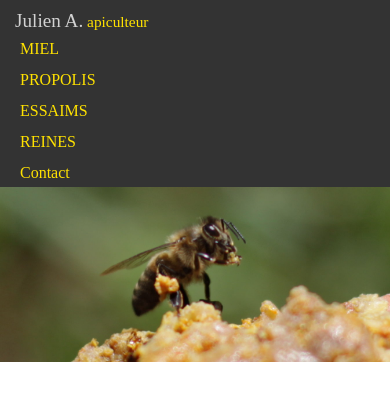
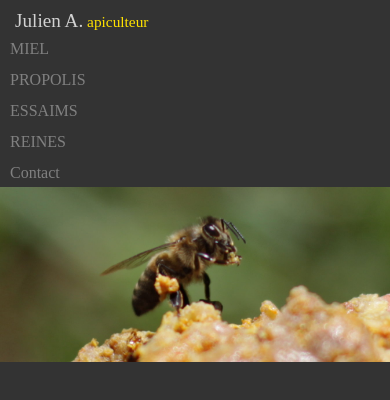
Before and after one commit to lesabeillesdeole/site, a plain HTML site: page index.html in a window 390 px wide. Drawn offline with Linux system fonts and the light colour scheme.

Commit message:
Test full linkable LI with A inside

```diff
--- a/style.css
+++ b/style.css
@@ -22,7 +22,7 @@ time, mark, audio, video {
 }
 
 /* --------------------------DEBUT DE PERSONALISATION BALISE HEADER------------------------------*/
-header{
+header, body{
 	background-color:#333333;
 
 }
@@ -49,6 +49,7 @@ header h1 span{
 	font-size:0.8em;
 }
 
+
 /* --------------------------DEBUT DE PERSONALISATION BALISE NAV------------------------------*/
 nav ul{
 	display: flex;
@@ -66,7 +67,7 @@ nav ul li{
 }
 nav ul li a{
 	text-decoration: none; /*enlever l'effet souligné des liens*/
-	padding:20px;
+	padding:10px;
 	color: #ffe200;
 	transition-property: text-shadow;
 	transition-duration: 0.1s;
@@ -81,6 +82,7 @@ nav ul li a:hover{
 	color:black;
 	text-shadow: 2px 2px 2px black;
 }
+
 /* --------------------------FIN DE PERSONALISATION BALISE NAV------------------------------*/
 
 
@@ -90,19 +92,17 @@ nav ul li a:hover{
 picture img{
 	max-width:100%;
 }
-/* --------------------------DEBUT DE PERSONALISATION bannière------------------------------*/
+/* --------------------------FIN DE PERSONALISATION bannière------------------------------*/
 
 /* --------------------------DEBUT RESPONSIVE DESIGN------------------------------*/
 @media screen and (min-width: 200px) and (max-width: 640px) {
 	nav ul{
 		display: flex;
 		flex-direction: column;
-
 	}
 
-	nav ul li{
-		width:50%;
-
+	nav ul li a{
+		color:grey;
 	}
 
 }
```
